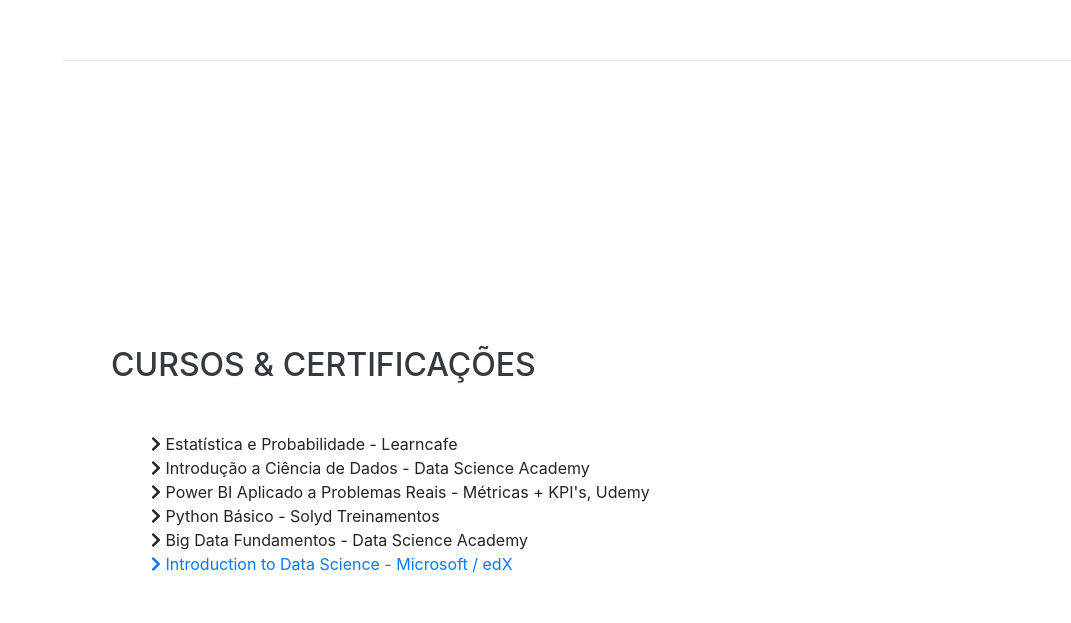
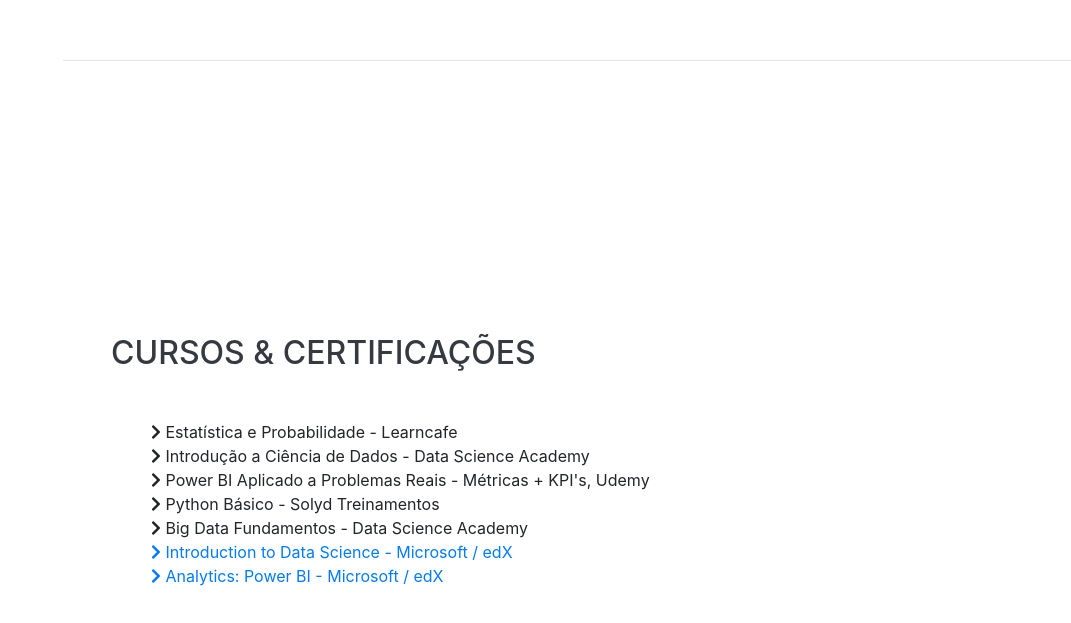
Before and after one commit to 666Dourado/Dev, a website with bundled scripts: page index.html in a window 1280 px wide. Shown: the part 4183-4806 px from the top of the page, without its empty margins (209-1280 px from the left). Built offline with nearby package versions, Linux system fonts and the light colour scheme; a web font is replaced by a local one.

Commit message:
Update index.html
inserção de um curso

```diff
--- a/index.html
+++ b/index.html
@@ -266,6 +266,11 @@
               <i class="fa fa-chevron-right"></i>
               Introduction to Data Science - Microsoft / edX
             </a></li>
+          <li>
+            <a href="https://drive.google.com/file/d/1P4ny2KB2-uSEfpCsu9ewyedrD4_7lqkR/view">
+              <i class="fa fa-chevron-right"></i>
+              Analytics: Power BI - Microsoft / edX
+            </a></li>
         </ul>
       </div>
     </section>
```
